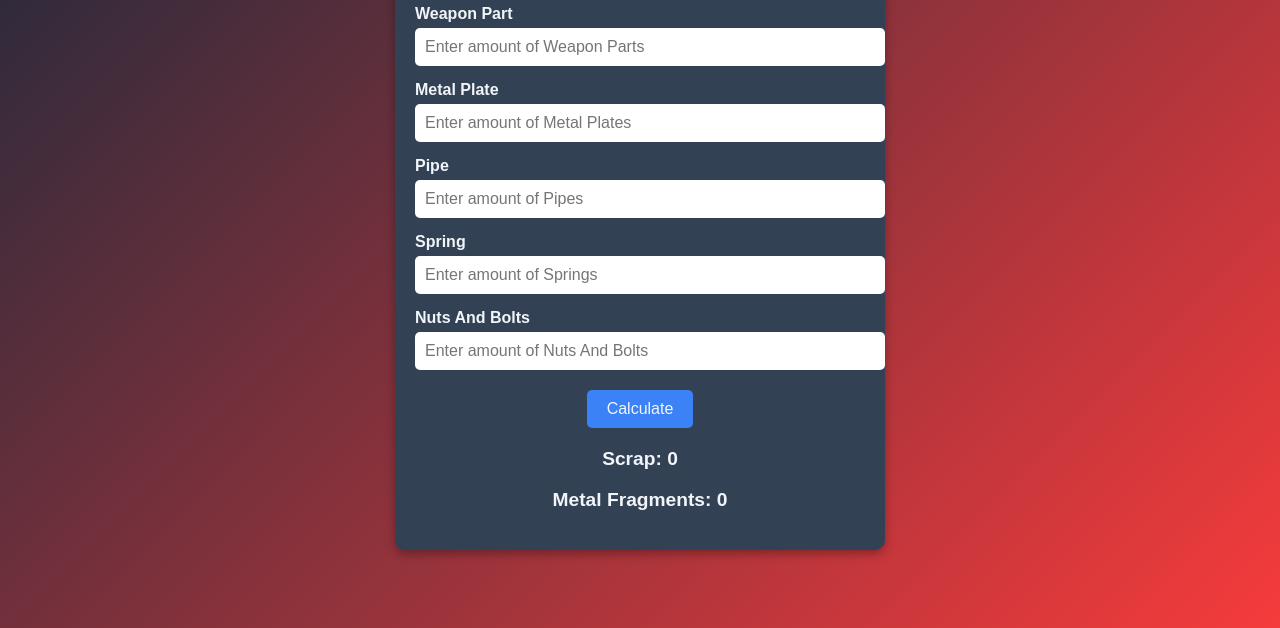
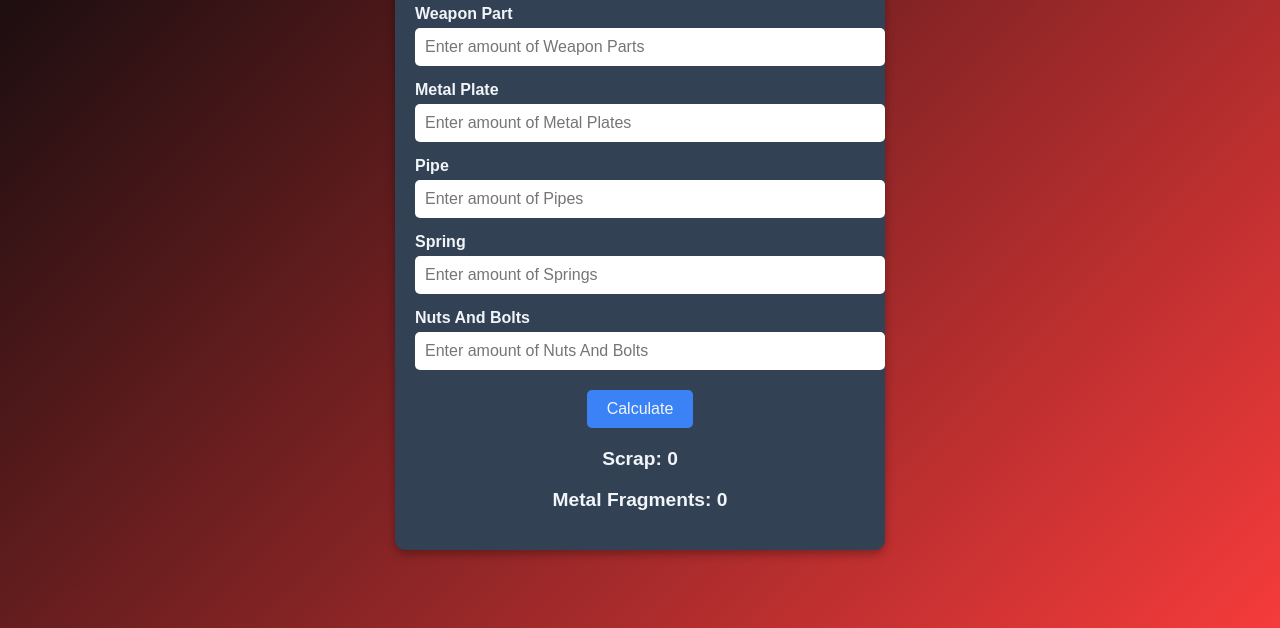
Before and after one commit to UnknownPlaysX/StrayedDashboard, a plain HTML site: page index.html in a window 1280 px wide. Shown: the part 172-800 px from the top of the page. Drawn offline with Linux system fonts and the light colour scheme.

Commit message:
Updated background color

```diff
--- a/index.html
+++ b/index.html
@@ -8,7 +8,7 @@
     <style>
         body {
             font-family: Arial, sans-serif;
-            background: linear-gradient(135deg, #1e293b, #f63b3b);
+            background: linear-gradient(135deg, #090a0c, #f63b3b);
             color: #f1f5f9;
             display: flex;
             justify-content: center;
```
